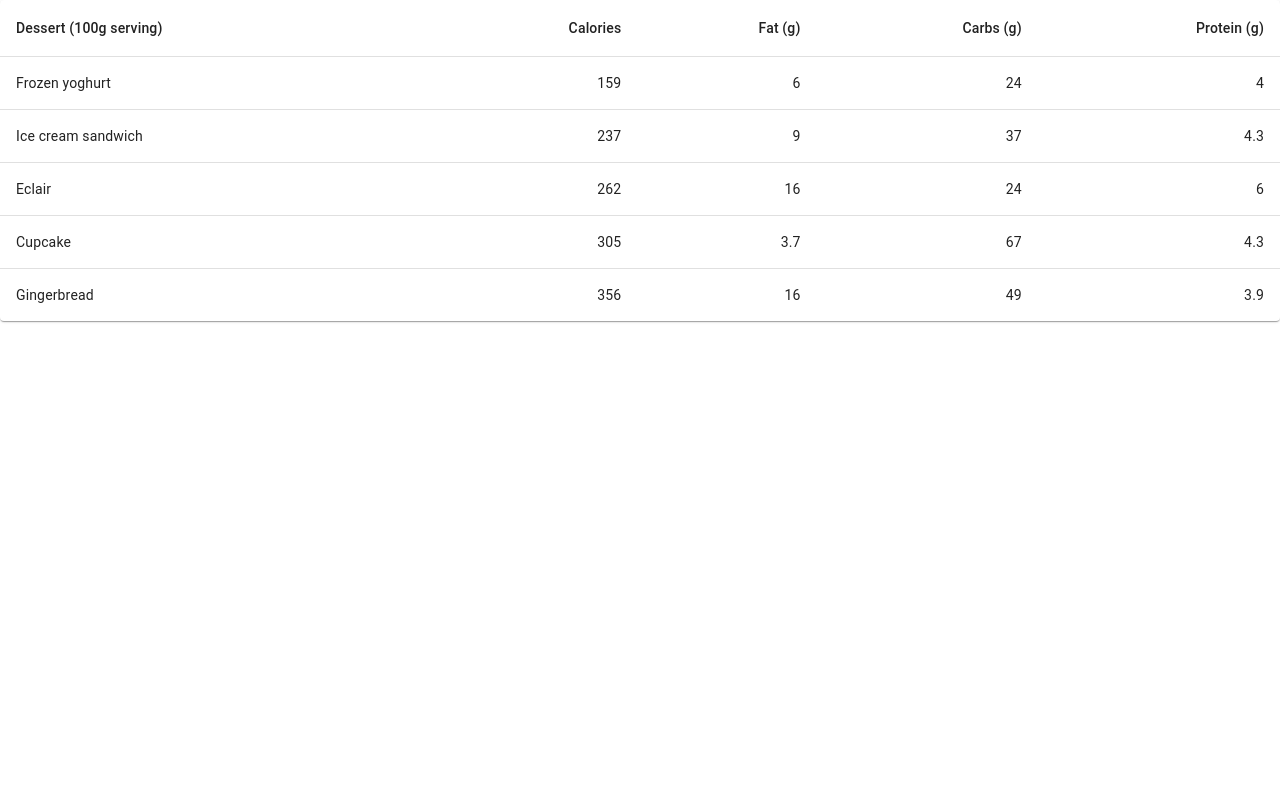
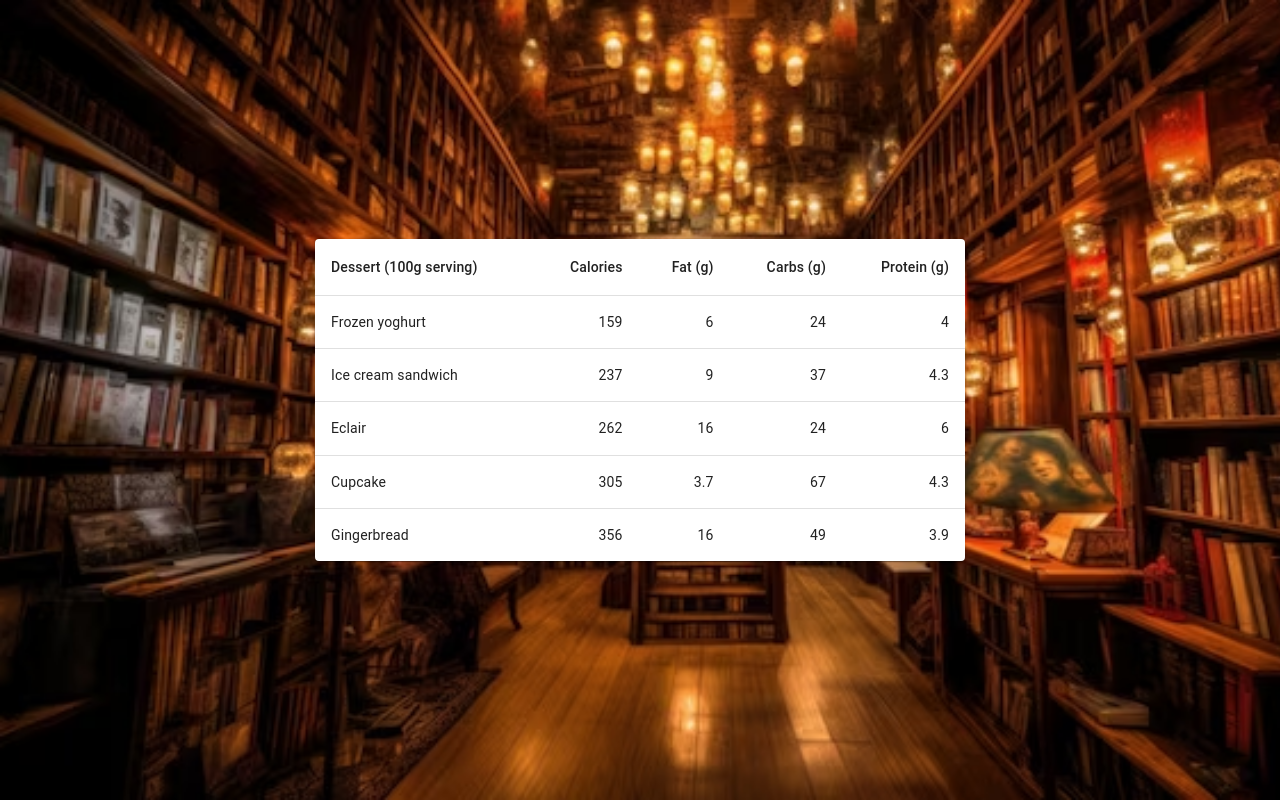
Before and after one commit to claudinei05/cadastro_de_livros, a React (Create React App) app: page / in a window 1280 px wide. Built offline with nearby package versions, Linux system fonts and the light colour scheme.

Commit message:
style the background

```diff
--- a/src/App.tsx
+++ b/src/App.tsx
@@ -6,7 +6,7 @@ import { CssBaseline } from "@mui/material";
 function App() {
   return (
     <>
-      <CssBaseline />
+      {/* <CssBaseline /> */}
       <AppRoutes />
     </>
   );
--- a/src/pages/Livros.tsx
+++ b/src/pages/Livros.tsx
@@ -1,22 +1,61 @@
-import { Container, Grid } from "@mui/material";
+// import { Grid } from "@mui/material";
+// import React from "react";
+// import TabelasLivros from "../componentes/table";
+// import ImgBiblioteca from "../public/assets/Biblioteca.jpg";
+
+// const ImgBackground =
+//   require("../public/assets/biblioteca-magica.avif") as string;
+// const Livros: React.FC = () => {
+//   return (
+//     <Grid
+//       container
+//       spacing={2}
+//       sx={{
+//         height: "100vh",
+//         padding: "0 5rem ",
+//         backgroundColor: "#4253b1",
+//       }}
+//       justifyContent="center"
+//       alignItems="center"
+//     >
+//       <Grid>
+//         <Grid item>
+//           <TabelasLivros />
+//         </Grid>
+//       </Grid>
+//     </Grid>
+//     // <div>
+//     //   <img src={ImgBackground}>Hello World</img>
+//     // </div>
+//   );
+// };
+// export default Livros;
+import { Grid } from "@mui/material";
 import React from "react";
 import TabelasLivros from "../componentes/table";
+import ImgBackground from "../public/assets/biblioteca-magica.avif";
 
 const Livros: React.FC = () => {
   return (
-    <Grid container>
-      <Grid
-        item
-        xs={12}
+    <div
       style={{
+        backgroundImage: `url(${ImgBackground})`,
+        backgroundSize: "cover",
+        //backgroundRepeat: "no-repeat",
+        // backgroundPosition: "center",
+        minHeight: "100vh",
         display: "flex",
         justifyContent: "center",
         alignItems: "center",
       }}
     >
+      <Grid container justifyContent="center" alignItems="center">
+        <Grid item>
           <TabelasLivros />
         </Grid>
       </Grid>
+    </div>
   );
 };
+
 export default Livros;
```
Also changed, not shown: src/public/assets/Biblioteca.jpg (added), src/public/assets/biblioteca-magica.avif (added). Lines whose indentation alone changed are shown as unchanged.
